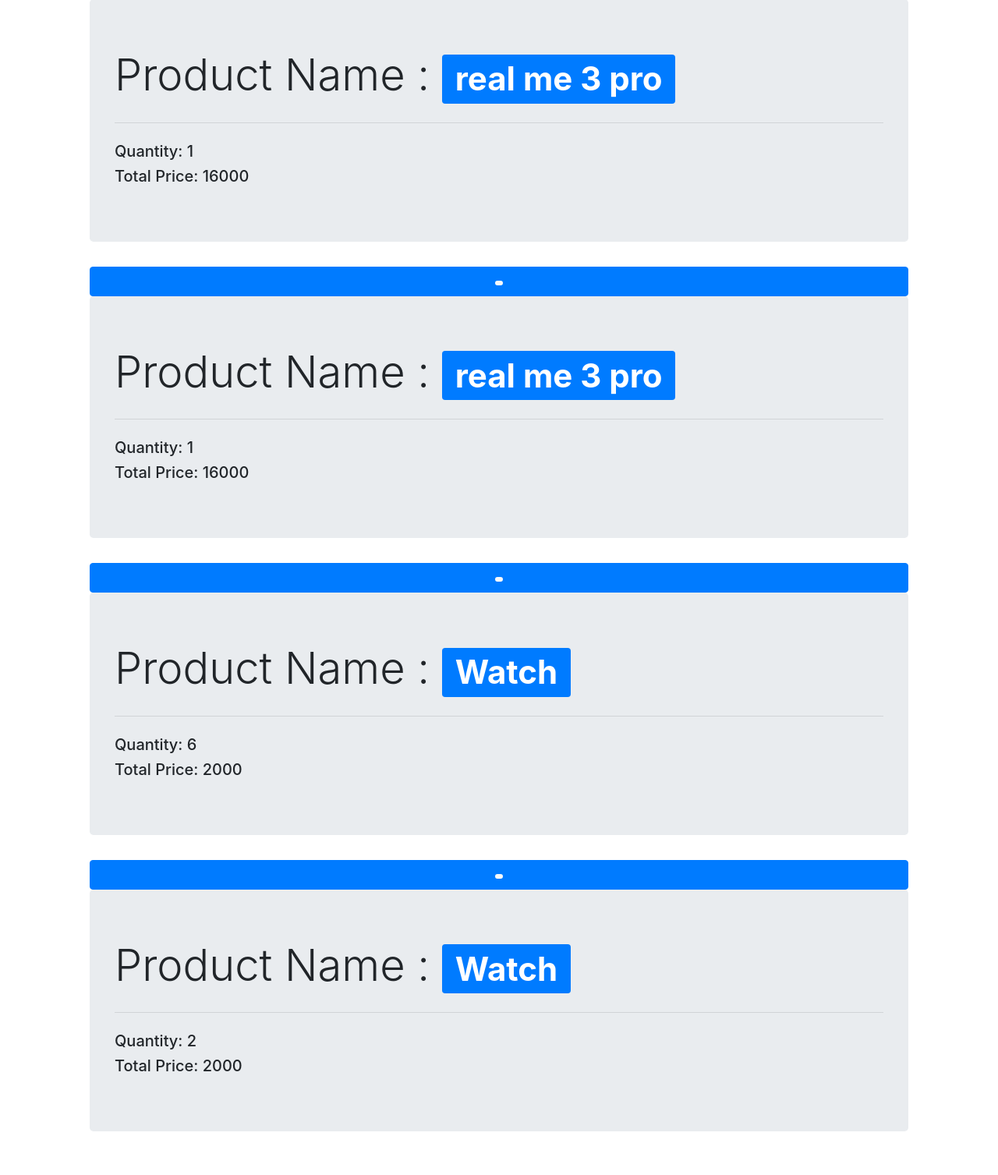
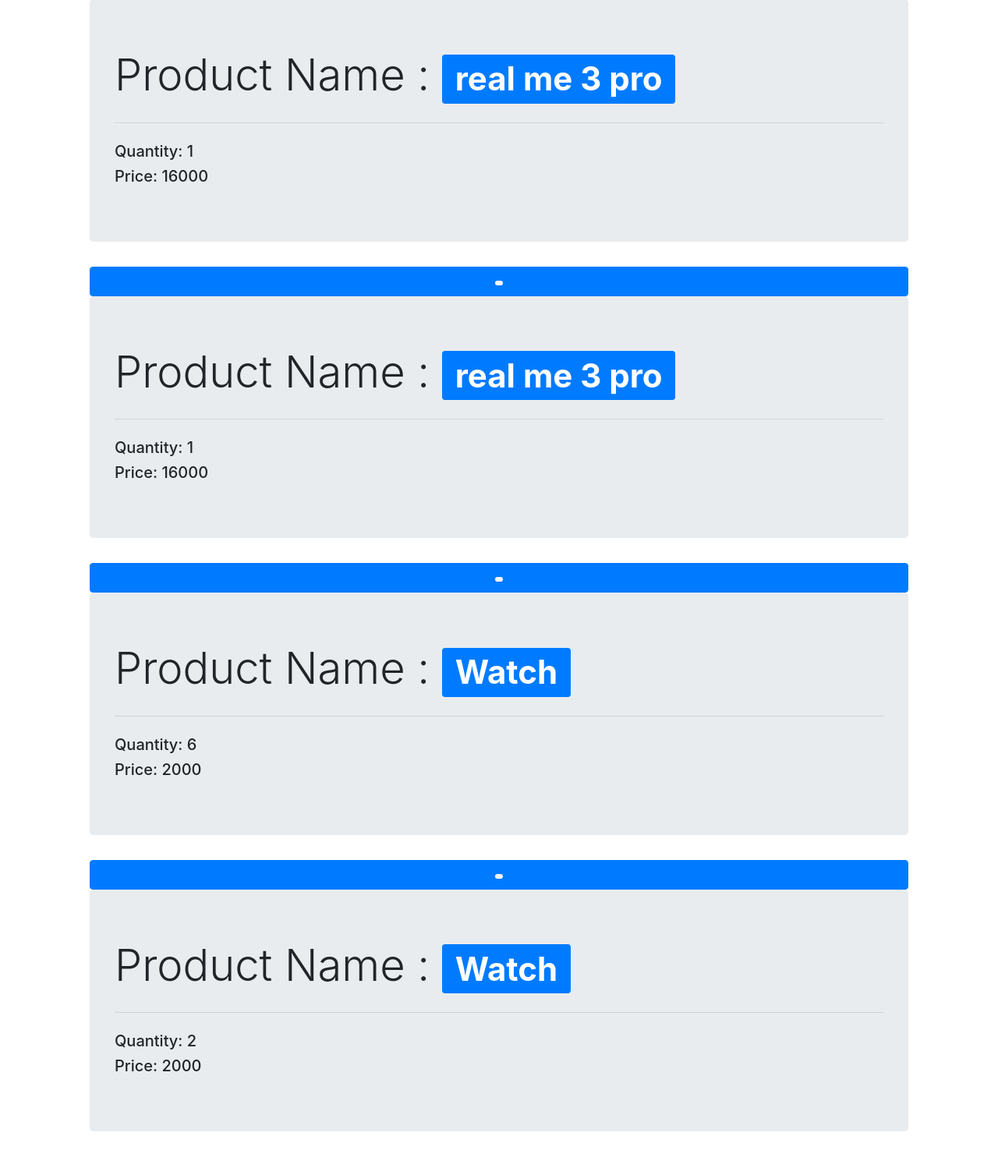
Before and after one commit to PuneetPilania/LazzizCart, a Django app: page /shop/orderHistory/ in a window 1280 px wide. Shown: the part 181-1688 px from the top of the page at 78% size. Run offline with Django 3.2, Linux system fonts and the light colour scheme; a user stored in the database is signed in; data comes from the database, SQL or seed files in the repository; some libraries are stand-ins or nearby versions.

Commit message:
'change1'

```diff
--- a/shop/templates/shop/orderHistory.html
+++ b/shop/templates/shop/orderHistory.html
@@ -25,7 +25,7 @@
   <h2 class="display-4">Product Name : <a href="#" class="badge badge-primary">{{v.1}}</a> </h2>
   <hr class="my-4">
                    <h5>Quantity:      {{v.0}}</h5>
-                    <h5>Total Price:  {{v.2}}</h5>
+                    <h5>Price:  {{v.2}}</h5>
 </div>
 
                 {% endfor %}
```
